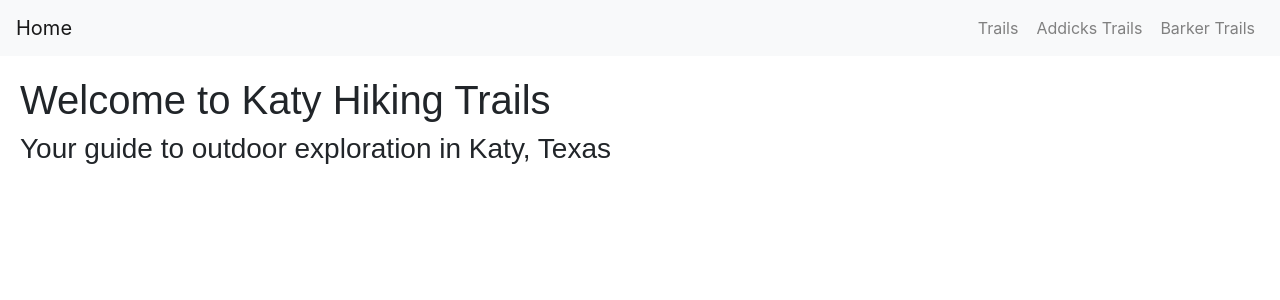
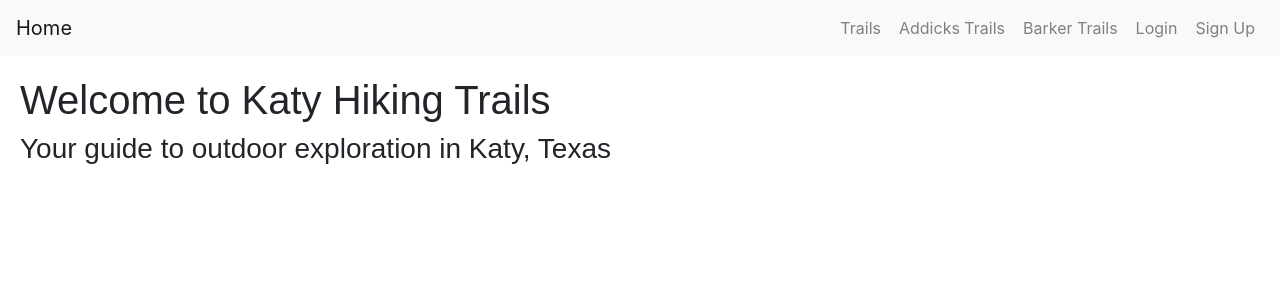
Before and after one commit to ChristopherJamesN/katy-hiking-trails-react, a React (Create React App) app: page / in a window 1280 px wide. Shown: the top 300 px of the page. Built offline with nearby package versions, Linux system fonts and the light colour scheme.

Commit message:
Add user auth to navigation page.

```diff
--- a/src/containers/Navigation.js
+++ b/src/containers/Navigation.js
@@ -1,6 +1,7 @@
 import React, { Component } from 'react';
 import { Collapse, Navbar, Nav, NavItem, NavbarToggler, NavbarBrand } from 'reactstrap';
 import { NavLink } from 'react-router-dom';
+import { connect } from 'react-redux';
 
 class Navigation extends Component {
 
@@ -38,6 +39,30 @@ class Navigation extends Component {
           <NavItem>
             <NavLink to='/barker' style={{ textDecoration: 'none', color: 'gray' }} onClick={this.toggle}>&nbsp; Barker Trails &nbsp;</NavLink>
           </NavItem>
+          <br></br>
+          {!this.props.isLoggedIn ? (
+          <Nav navbar>
+            <NavItem>
+              <NavLink to='/signin' style={{ textDecoration: 'none', color: 'gray' }} onClick={this.toggle}>&nbsp; Login &nbsp;</NavLink>
+            </NavItem>
+            <br></br>
+            <NavItem>
+              <NavLink to='/signup' style={{ textDecoration: 'none', color: 'gray' }} onClick={this.toggle}>&nbsp; Sign Up &nbsp;</NavLink>
+            </NavItem>
+            <br></br>
+          </Nav>
+          ) : (
+          <Nav navbar>
+            <NavItem>
+              <NavLink to='/notes' style={{ textDecoration: 'none', color: 'gray' }} onClick={this.toggle}>&nbsp; Saved Stories &nbsp;</NavLink>
+            </NavItem>
+            <br></br>
+            <NavItem>
+              <NavLink to='/signout' style={{ textDecoration: 'none', color: 'gray' }} onClick={this.toggle}>&nbsp; Sign Out &nbsp;</NavLink>
+            </NavItem>
+            <br></br>
+          </Nav>
+          )}
         </Nav>
       </Collapse>
       </Navbar>
@@ -45,4 +70,8 @@ class Navigation extends Component {
   }
 }
 
-export default Navigation;
+const mapStateToProps = (state) => {
+  return { isLoggedIn: state.userReducer.isLoggedIn }
+}
+
+export default connect(mapStateToProps)(Navigation);
```
